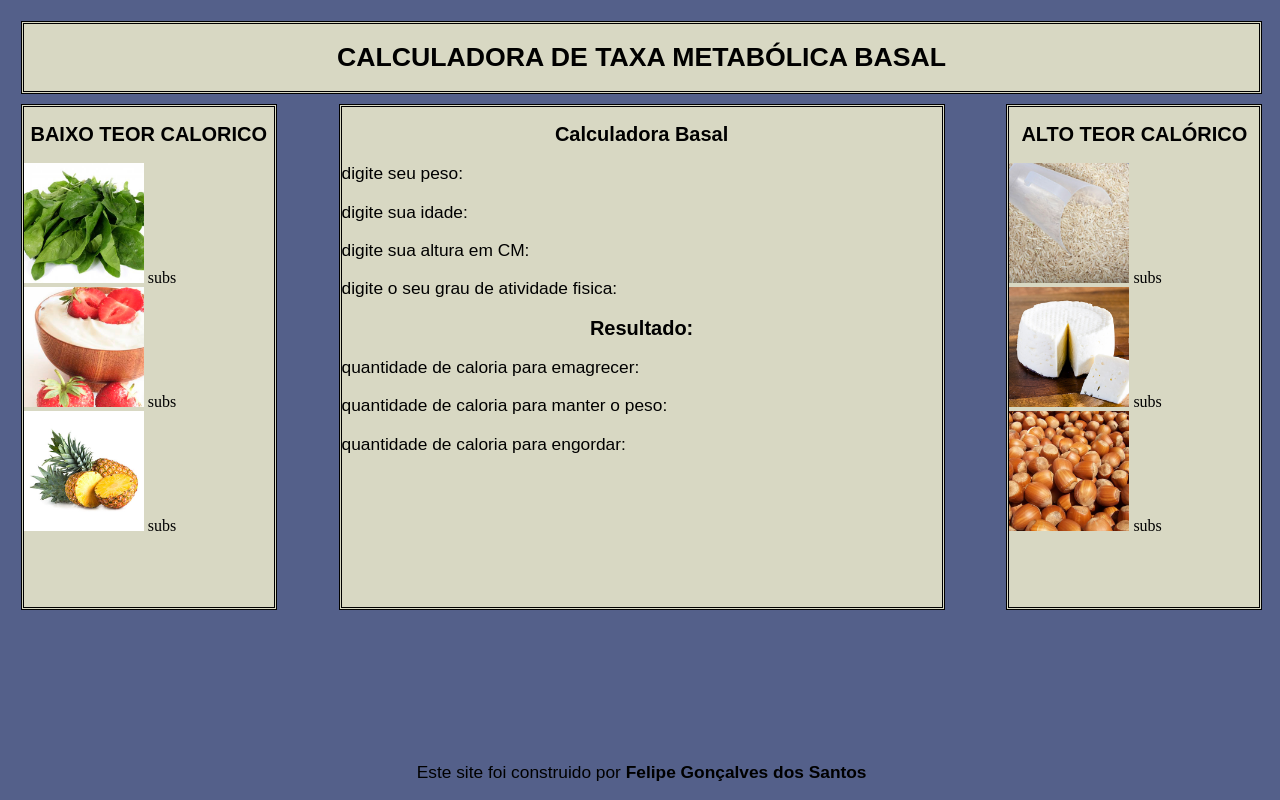
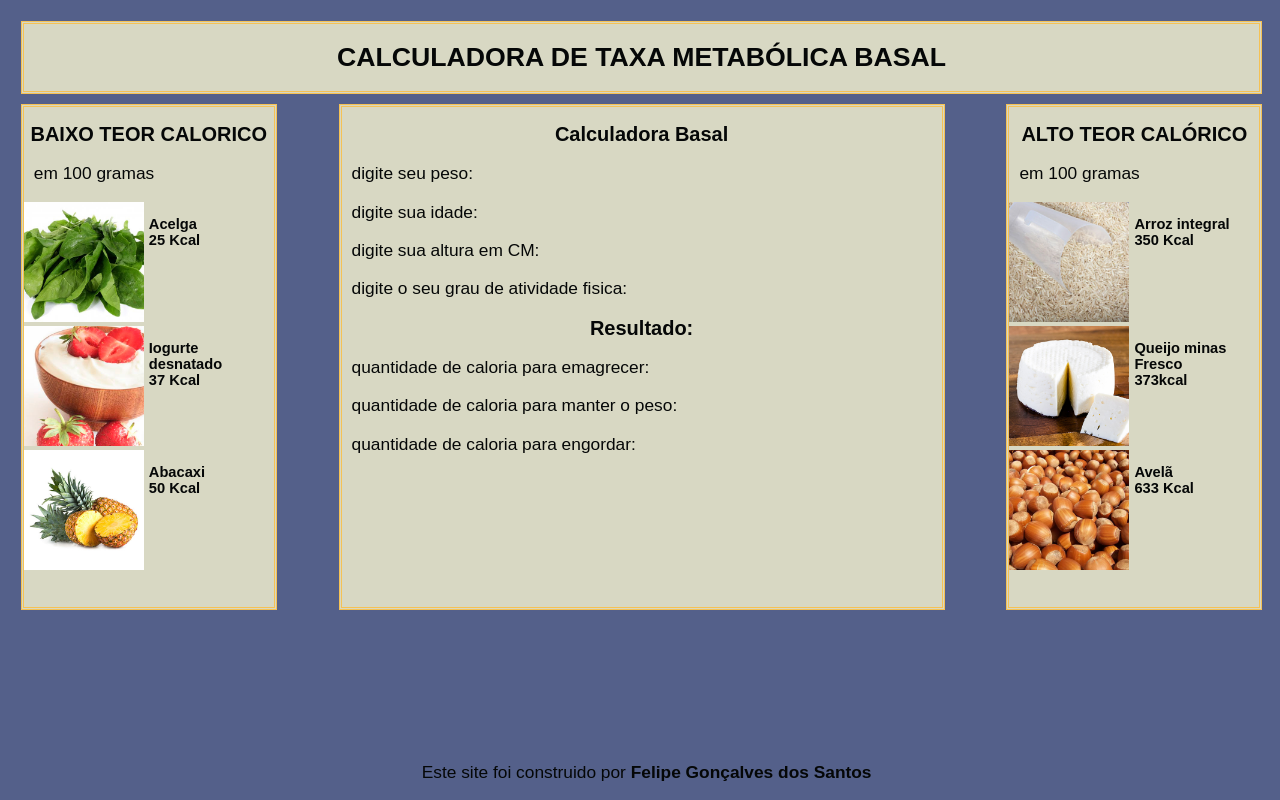
Before and after one commit to evilfeeh/calculating-your-gains, a PHP site: page / in a window 1280 px wide. Run offline with PHP 8.4, Linux system fonts and the light colour scheme.

Commit message:
subtitles of images

```diff
--- a/_css/estilo.css
+++ b/_css/estilo.css
@@ -1,24 +1,37 @@
 @charset="UTF-8";
 
 h1{
+	color: #050707;
 	font-family: arial;
 	font-size: 20pt;
 }
 
 h2{
+	color: #050707;
 	text-align: center;
 	font-family: arial;
 	font-size: 15pt;
 }
 
+h3{
+	color: #050707;
+	font-family: arial;
+	font-size: 11pt;
+	float: right;
+	text-align: left;
+	width: 125px;
+}
+
 p{
+	padding-left: 10px;
+	color: #050707;
 	font-family: arial;
 	font-size: 13pt;
 }
 
 a{
 	text-decoration: none;
-	color: #000;
+	color: #050707;
 }
 
 img{
@@ -41,6 +54,7 @@
 	background-color: #D8D8C3;
 	text-align: center;
 	border-style: double;
+	border-color: #F5C255;
 }
 
 aside#borda-direita{
@@ -50,6 +64,7 @@
 	width: 250px;
 	height: 500px;
 	border-style: double;
+	border-color: #F5C255;
 }
 
 div#centro{
@@ -57,6 +72,7 @@
 	display: fixed;
 	margin: 10px auto;
 	border-style: double;
+	border-color: #F5C255;
 	width: 600px;
 	height: 500px;
 }
@@ -69,6 +85,7 @@
 	width: 250px;
 	height: 500px;
 	border-style: double;
+	border-color: #F5C255;
 }
 
 footer#rodape{
--- a/index.php
+++ b/index.php
@@ -12,21 +12,41 @@
 		</header>
 		<aside id="borda-esquerda">
 			<h2>BAIXO TEOR CALORICO</h2>
-			<img src="_imagens/acelga.jpg"/>
-			subs<br/>
+			<p>em 100 gramas</p>
+			<img src="_imagens/acelga.jpg">
+			<h3>
+				Acelga<br/>
+				25 Kcal
+			</h3>
 			<img src="_imagens/iogurte.jpg"/>
-			subs<br/>
+			<h3>
+				Iogurte desnatado<br/>
+				37 Kcal
+			</h3>
 			<img src="_imagens/abacaxi.jpg"/>
-			subs<br/>
+			<h3>
+				Abacaxi<br/>
+				50 Kcal
+			</h3>
 		</aside>
 		<aside id="borda-direita">
 			<h2>ALTO TEOR CALÓRICO</h2>
+			<p>em 100 gramas</p>
 			<img src="_imagens/arroz.jpg"/>
-			subs<br/>
+			<h3>
+				Arroz integral<br/>
+				350 Kcal
+			</h3>
 			<img src="_imagens/queijo.jpg"/>
-			subs<br/>
+			<h3>
+				Queijo minas Fresco<br/>
+				373kcal
+			</h3>
 			<img src="_imagens/avela.jpg"/>
-			subs<br/>
+			<h3>
+				Avelã<br/>
+				633 Kcal
+			</h3>
 		</aside>
 		<div id="centro">
 			<div id="calculo">
```
